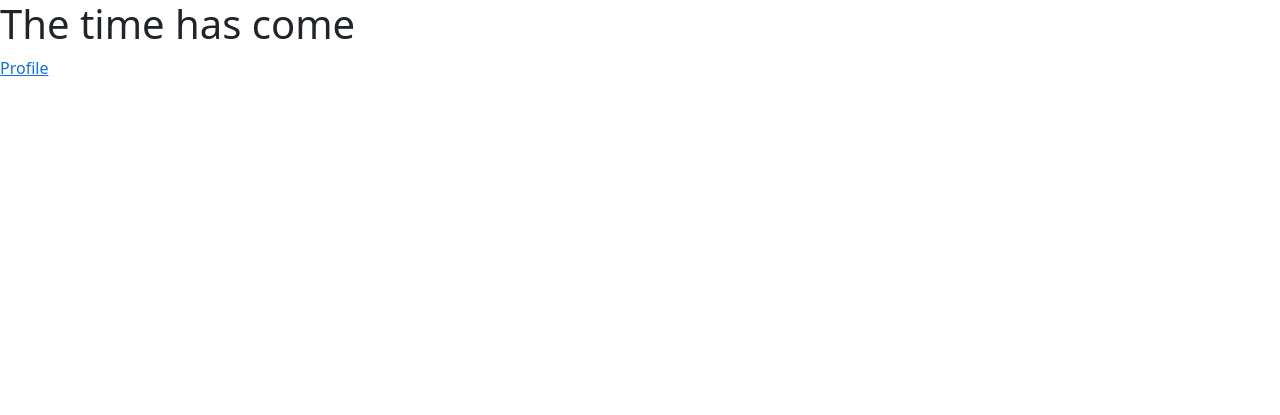
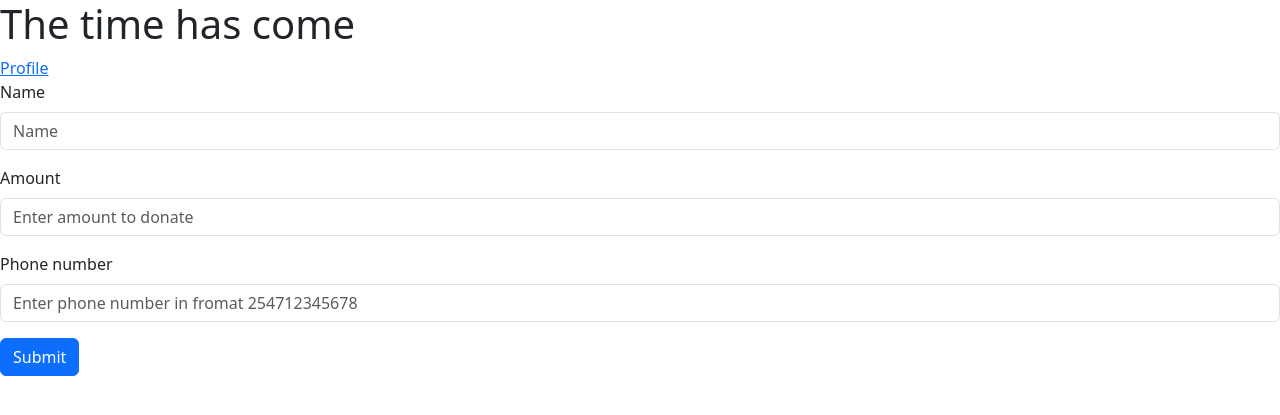
Before and after one commit to RichieOrito/HandsOnPoverty, a Django app: page / in a window 1280 px wide. Shown: the top 415 px of the page. Run offline with Django 4.2, Linux system fonts and the light colour scheme; the visitor is signed in with stand-in values (Sample User, id 1); data that the repository does not hold is empty; parts of the project's set-up code (start-up, migrations or seed data) failed here and were passed over; some libraries are stand-ins or nearby versions.

Commit message:
Added form for donating money directly

```diff
--- a/changeapp/templates/index.html
+++ b/changeapp/templates/index.html
@@ -8,4 +8,20 @@
     <img src="{{article.image.url}}" alt="">
     <a href="{% url 'single_article' article.id %}">View article</a>
     {% endfor %}
+    <!-- Donation form -->
+    <form action="{% url 'lipa_na_mpesa' %}">
+        <div class="mb-3">
+          <label for="Name" class="form-label">Name</label>
+          <input type="text" class="form-control" placeholder="Name">
+        </div>
+        <div class="mb-3">
+            <label for="Amount" class="form-label">Amount</label>
+            <input type="number" class="form-control"  name="amount" placeholder="Enter amount to donate">
+          </div>
+        <div class="mb-3">
+          <label for="Phone number" class="form-label">Phone number</label>
+          <input type="number" class="form-control"  name="phone_number" placeholder="Enter phone number in fromat 254712345678">
+        </div>
+        <button type="submit" class="btn btn-primary">Submit</button>
+      </form>
 {%endblock%}
```
